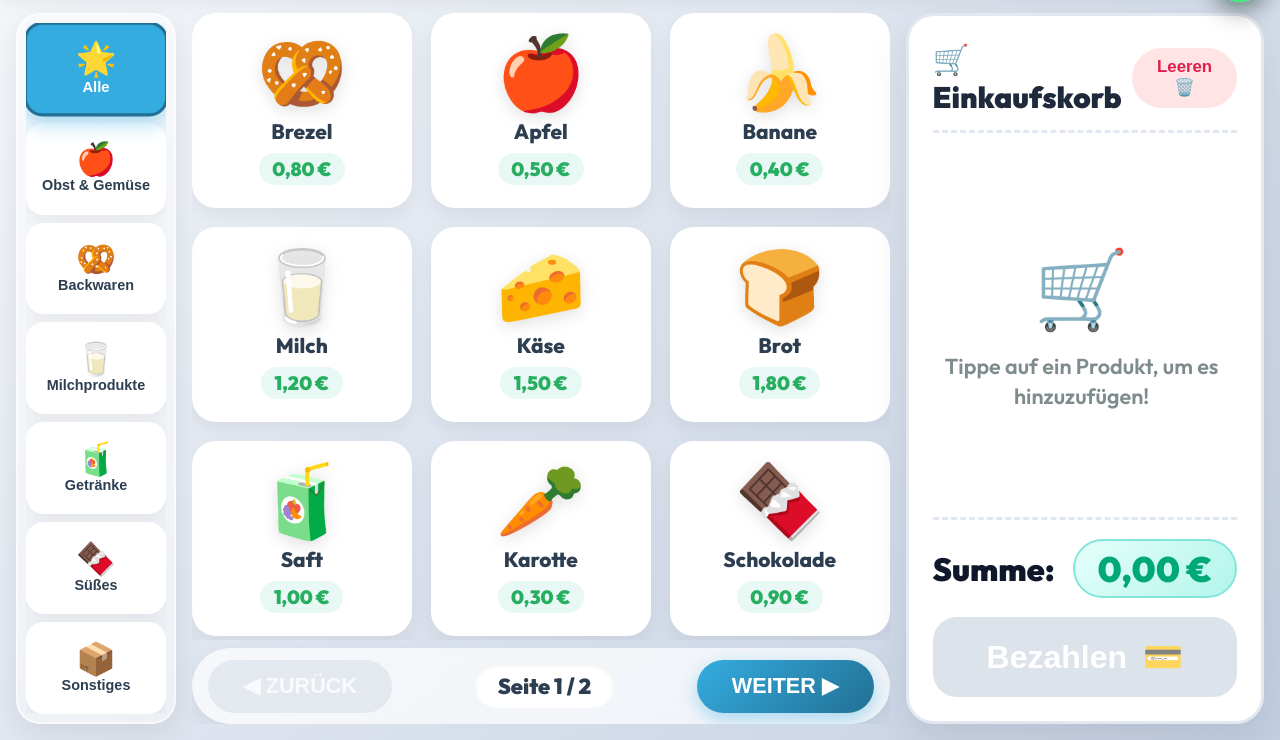
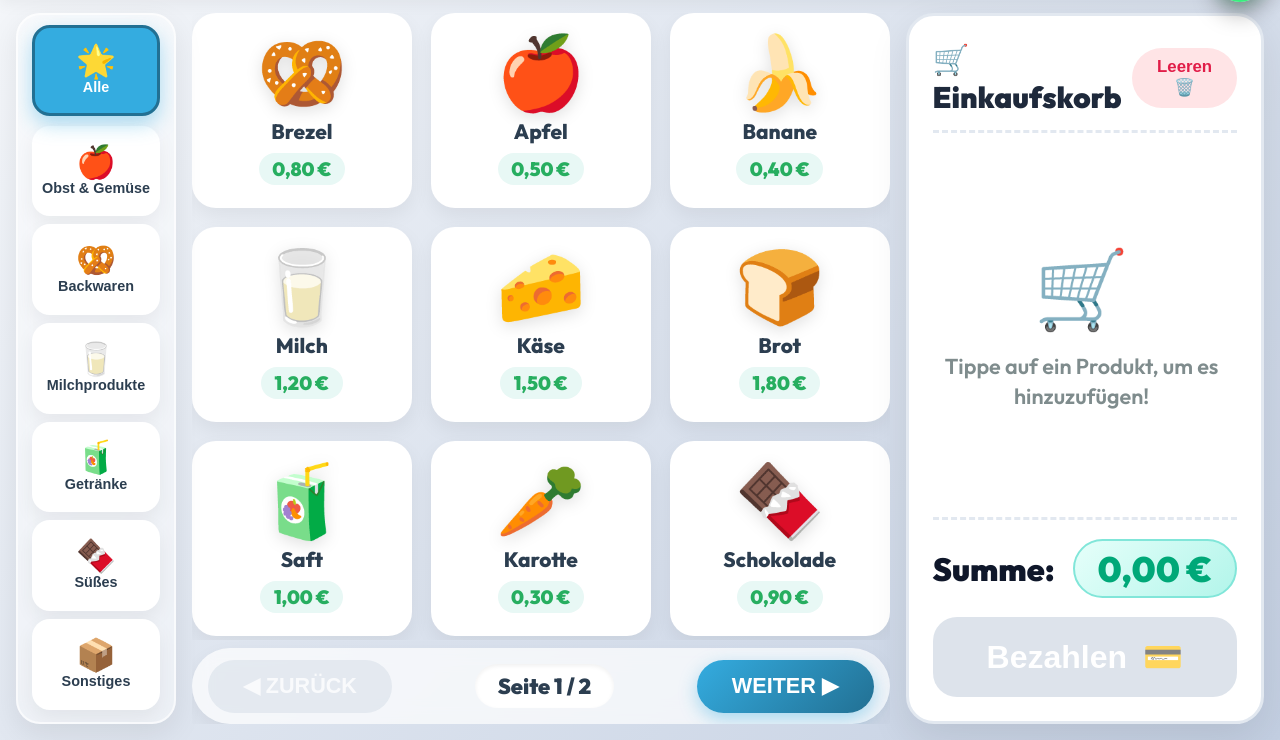
Before and after one commit to Ayakashi97/kids-supermarket, a Flask app: page / in a window 1280 px wide. Shown: the part 60-800 px from the top of the page. Run offline with Flask 3, Linux system fonts and the light colour scheme; data comes from the database, SQL or seed files in the repository; some libraries are stand-ins or nearby versions.

Commit message:
fix(style): Fix category sidebar active button clipping by adding container padding and vertical transform

```diff
--- a/app/static/css/main.css
+++ b/app/static/css/main.css
@@ -142,7 +142,7 @@ body.cashier-page, body.terminal-page {
     background: rgba(255, 255, 255, 0.45);
     backdrop-filter: blur(10px);
     border-radius: 24px;
-    padding: 0.5rem;
+    padding: 0.65rem;
     box-shadow: var(--shadow-soft);
     border: 2px solid rgba(255, 255, 255, 0.6);
     box-sizing: border-box;
@@ -152,10 +152,12 @@ body.cashier-page, body.terminal-page {
     display: flex;
     flex-direction: column;
     gap: 0.5rem;
-    overflow: hidden !important;
+    overflow: visible;
     flex: 1;
     min-height: 0;
     width: 100%;
+    padding: 2px 4px;
+    box-sizing: border-box;
 }
 
 .cat-sidebar-btn {
@@ -176,6 +178,7 @@ body.cashier-page, body.terminal-page {
     width: 100%;
     text-align: center;
     box-sizing: border-box;
+    position: relative;
 }
 
 .cat-sidebar-btn .cat-emoji {
@@ -200,8 +203,9 @@ body.cashier-page, body.terminal-page {
 .cat-sidebar-btn.active {
     background: var(--primary-blue);
     border-color: #227093;
-    transform: scale(1.03);
+    transform: translateY(-2px);
     box-shadow: 0 8px 20px rgba(52, 172, 224, 0.4);
+    z-index: 2;
 }
 
 .cat-sidebar-btn.active .cat-name {
--- a/app/static/sw.js
+++ b/app/static/sw.js
@@ -1,6 +1,6 @@
 // Service Worker for Kinder-Supermarkt PWA
 // Update SW_VERSION whenever static assets change to force cache refresh
-const SW_VERSION = '2.0.3';
+const SW_VERSION = '2.0.4';
 const CACHE_NAME = `kinder-supermarkt-${SW_VERSION}`;
 
 // Static assets to cache on install for faster repeat loads
--- a/app/templates/base.html
+++ b/app/templates/base.html
@@ -13,7 +13,7 @@
     <link rel="shortcut icon" href="{{ url_for('static', filename='images/favicon.ico') }}">
     <link rel="apple-touch-icon" href="{{ url_for('static', filename='images/icon-192.png') }}">
     <title>{% block title %}Kinder-Supermarkt{% endblock %}</title>
-    <link rel="stylesheet" href="{{ url_for('static', filename='css/main.css') }}?v=2.0.3">
+    <link rel="stylesheet" href="{{ url_for('static', filename='css/main.css') }}?v=2.0.4">
     <script src="https://cdn.socket.io/4.7.4/socket.io.min.js"></script>
     <script>
     if ('serviceWorker' in navigator) {
--- a/app/templates/cashier.html
+++ b/app/templates/cashier.html
@@ -235,5 +235,5 @@
 {% endblock %}
 
 {% block scripts %}
-<script src="{{ url_for('static', filename='js/cashier.js') }}?v=2.0.3"></script>
+<script src="{{ url_for('static', filename='js/cashier.js') }}?v=2.0.4"></script>
 {% endblock %}
```
